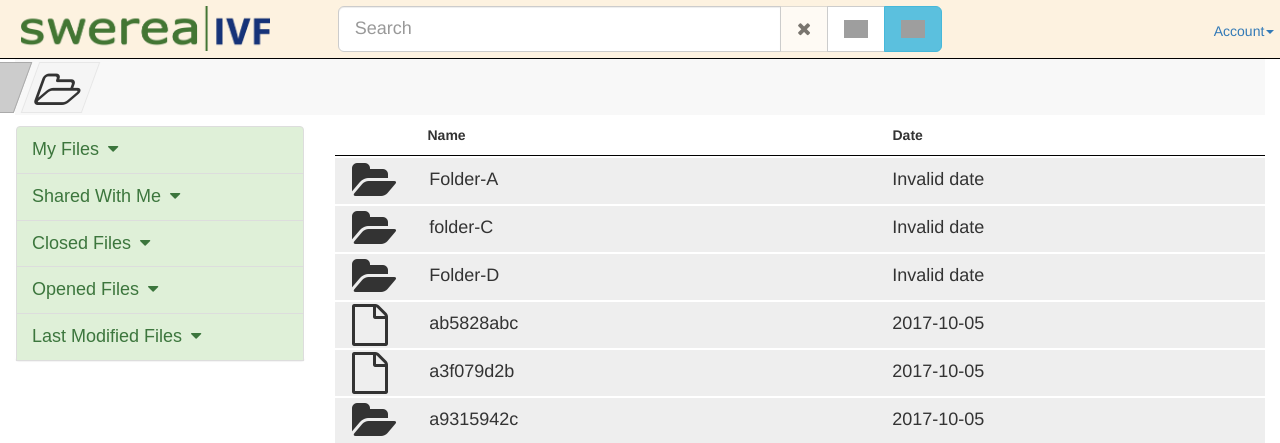
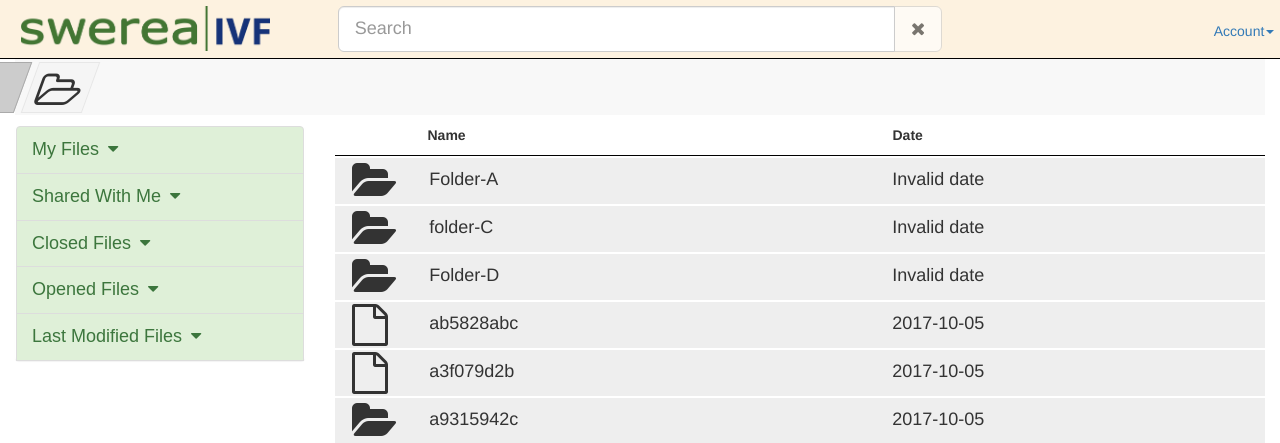
Before and after one commit to DerWischer/SEP_webclient, a Python web app: template templates/index.html in a window 1280 px wide. Shown: the top 443 px of the page. Run offline with Jinja, Linux system fonts and the light colour scheme; the template is opened without the code that fills it, so the values that code supplies are empty; some libraries are stand-ins or nearby versions; grey boxes are pictures that could not be loaded.

Commit message:
moved the flagbuttons to the account dropdown menu

```diff
--- a/static/translate/translator.js
+++ b/static/translate/translator.js
@@ -32,7 +32,6 @@ function translatePage(language) {
 $(document).ready(function() {
     $("#english-btn").click(function() {
         alert("english");
-        translatePageText();
     });
     $("#swedish-btn").click(function() {
         alert("swedish");
--- a/templates/index.html
+++ b/templates/index.html
@@ -50,12 +50,7 @@
 							<button id="clear-btn" class="btn btn-default btn-lg" type="button" disabled>
 								<i class="fa fa-times"></i>
 							</button>
-							<button id="english-btn" class="btn btn-default btn-lg" type="button">
-								<span class="flag-icon flag-icon-gb"></span>
-							</button>
-							<button id="swedish-btn" class="btn btn-info btn-lg" type="button">
-								<span class="flag-icon flag-icon-se"></span>
-							</button>
+
 						  </span>
 						</div>
 					</section>
@@ -70,10 +65,18 @@
 										<div class="col-md-12">
 											<form class="form" role="form" method="post" accept-charset="UTF-8" id="login-nav">
 												<div class="form-group">
-													<button type="submit" id="btnChangeAccount" class="btn btn-info btn-block"><span class="translate">Change account</span></button>
+													<button type="submit" id="btnChangeAccount" class="btn btn-info btn-block"><span class="translate">Change Account</span></button>
 												</div>
 												<div class="form-group">
 													<button type="submit" id="btnLogout" class="btn btn-danger btn-block"><span class="translate">Logout</span></button>
+												</div>
+												<div class="form-group">
+													<button id="english-btn" class="btn btn-default btn-lg" type="button">
+														<span class="flag-icon flag-icon-gb"></span>
+													</button>
+													<button id="swedish-btn" class="btn btn-info btn-lg" type="button">
+														<span class="flag-icon flag-icon-se"></span>
+													</button>
 												</div>
 											</form>
 										</div>
```
